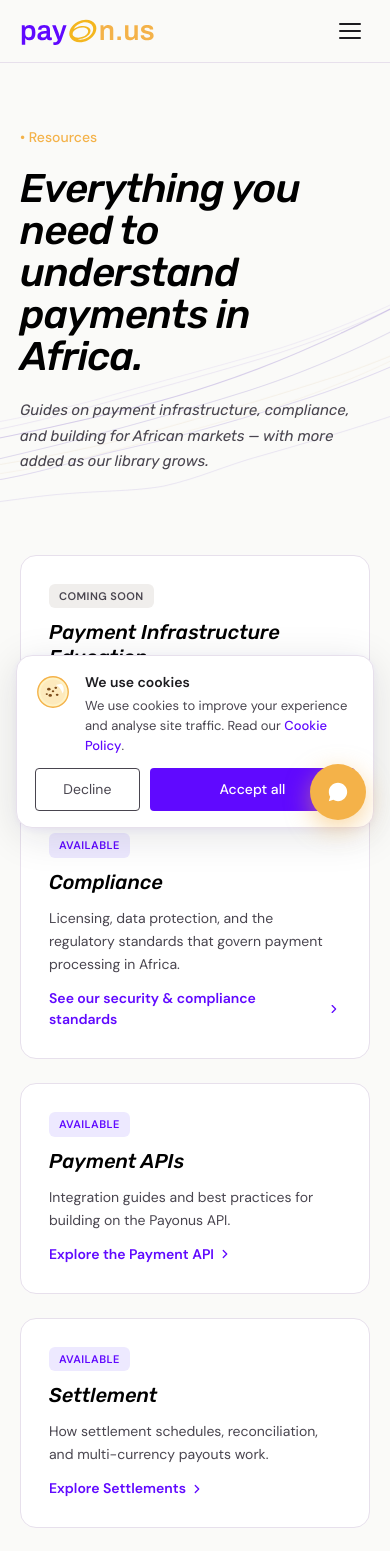
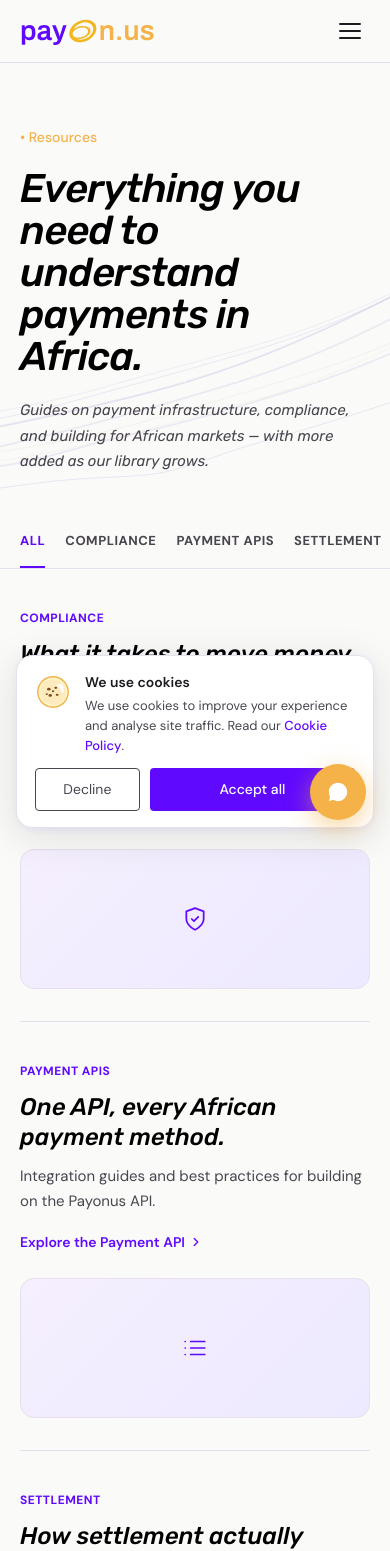
Before and after one commit to TommmyAyandele/payonus, a Next.js app: page /resources in a window 390 px wide. Shown: the top 1551 px of the page. Built offline with nearby package versions, Linux system fonts and the light colour scheme.

Commit message:
Replace emoji icons and redesign Resources page
- Swap Industries dropdown emoji for custom line icons matching the
  site's existing stroke-icon style (no new dependency)
- Rebuild /resources as a category tab bar + editorial list layout
  (Paystack blog-style) instead of a card grid

```diff
--- a/app/Navbar.tsx
+++ b/app/Navbar.tsx
@@ -24,14 +24,74 @@
   { title: "Analytics & Reporting", desc: "Insights that drive decisions",      icon: "/icons/icon-analytics.svg",   href: "/analytics"    },
 ];
 
+const industryIconProps = { width: 22, height: 22, viewBox: "0 0 24 24", fill: "none" as const };
+
 export const INDUSTRIES = [
-  { title: "Gaming",        desc: "Payments built for players",         emoji: "🎮", href: "/industries/gaming"        },
-  { title: "Forex",         desc: "FX rails traders trust",             emoji: "💱", href: "/industries/forex"         },
-  { title: "Fintech",       desc: "Rails for lenders, PSSPs & remittance", emoji: "💳", href: "/industries/fintech"    },
-  { title: "E-commerce",    desc: "Every checkout, every method",       emoji: "🛍️", href: "/industries/ecommerce"     },
-  { title: "Ride-hailing & Logistics", desc: "Driver payouts, on the move", emoji: "🚗", href: "/industries/logistics" },
-  { title: "Aviation",      desc: "High-value payments, zero friction", emoji: "✈️", href: "/industries/aviation"      },
-  { title: "Manufacturing", desc: "B2B payments for supply chains",     emoji: "🏭", href: "/industries/manufacturing"  },
+  {
+    title: "Gaming", desc: "Payments built for players", href: "/industries/gaming",
+    icon: (
+      <svg {...industryIconProps}>
+        <rect x="2" y="8" width="20" height="9" rx="4" stroke={T.primary} strokeWidth="1.6"/>
+        <path d="M7 10.5v3M5.5 12h3" stroke={T.primary} strokeWidth="1.6" strokeLinecap="round"/>
+        <circle cx="15.5" cy="11" r="0.9" fill={T.primary}/>
+        <circle cx="17.5" cy="13" r="0.9" fill={T.primary}/>
+      </svg>
+    ),
+  },
+  {
+    title: "Forex", desc: "FX rails traders trust", href: "/industries/forex",
+    icon: (
+      <svg {...industryIconProps}>
+        <path d="M4 8h13M13 5l4 3-4 3" stroke={T.primary} strokeWidth="1.6" strokeLinecap="round" strokeLinejoin="round"/>
+        <path d="M20 16H7M11 13l-4 3 4 3" stroke={T.primary} strokeWidth="1.6" strokeLinecap="round" strokeLinejoin="round"/>
+      </svg>
+    ),
+  },
+  {
+    title: "Fintech", desc: "Rails for lenders, PSSPs & remittance", href: "/industries/fintech",
+    icon: (
+      <svg {...industryIconProps}>
+        <path d="M13 2L3 14h9l-1 8 10-12h-9l1-8z" stroke={T.primary} strokeWidth="1.6" strokeLinecap="round" strokeLinejoin="round"/>
+      </svg>
+    ),
+  },
+  {
+    title: "E-commerce", desc: "Every checkout, every method", href: "/industries/ecommerce",
+    icon: (
+      <svg {...industryIconProps}>
+        <path d="M6 8h12l-1.2 11.2a2 2 0 01-2 1.8H9.2a2 2 0 01-2-1.8L6 8z" stroke={T.primary} strokeWidth="1.6" strokeLinecap="round" strokeLinejoin="round"/>
+        <path d="M9 8V6a3 3 0 016 0v2" stroke={T.primary} strokeWidth="1.6" strokeLinecap="round"/>
+      </svg>
+    ),
+  },
+  {
+    title: "Ride-hailing & Logistics", desc: "Driver payouts, on the move", href: "/industries/logistics",
+    icon: (
+      <svg {...industryIconProps}>
+        <path d="M5 11l1.5-4.5A2 2 0 018.4 5h7.2a2 2 0 011.9 1.5L19 11" stroke={T.primary} strokeWidth="1.6" strokeLinecap="round" strokeLinejoin="round"/>
+        <rect x="3" y="11" width="18" height="6" rx="2" stroke={T.primary} strokeWidth="1.6"/>
+        <circle cx="7.5" cy="17.5" r="1.4" stroke={T.primary} strokeWidth="1.6"/>
+        <circle cx="16.5" cy="17.5" r="1.4" stroke={T.primary} strokeWidth="1.6"/>
+      </svg>
+    ),
+  },
+  {
+    title: "Aviation", desc: "High-value payments, zero friction", href: "/industries/aviation",
+    icon: (
+      <svg {...industryIconProps}>
+        <path d="M22 12l-8-3V4.5a1.5 1.5 0 00-3 0V9l-8 3v2l8-2.5V17l-2.5 1.8V20l4-1 4 1v-1.2L14 17v-5.5l8 2.5v-2z" stroke={T.primary} strokeWidth="1.3" strokeLinecap="round" strokeLinejoin="round"/>
+      </svg>
+    ),
+  },
+  {
+    title: "Manufacturing", desc: "B2B payments for supply chains", href: "/industries/manufacturing",
+    icon: (
+      <svg {...industryIconProps}>
+        <path d="M3 21V10l5 3V10l5 3V8l6 4v9H3z" stroke={T.primary} strokeWidth="1.6" strokeLinecap="round" strokeLinejoin="round"/>
+        <path d="M7 21v-4M12 21v-4M17 21v-4" stroke={T.primary} strokeWidth="1.6" strokeLinecap="round"/>
+      </svg>
+    ),
+  },
 ];
 
 export function Logo({ height = 30 }: { height?: number }) {
@@ -252,9 +312,8 @@
                           display:"flex", alignItems:"center", justifyContent:"center",
                           boxShadow:"0 2px 8px rgba(96,9,255,0.10)",
                           border:"1px solid #EDE9FF",
-                          fontSize:22,
                         }}>
-                          {ind.emoji}
+                          {ind.icon}
                         </div>
                         <div>
                           <div style={{ fontFamily:"DM Sans, sans-serif", fontWeight:600, fontSize:14, color:T.dark, marginBottom:2 }}>{ind.title}</div>
@@ -408,8 +467,8 @@
                   onMouseEnter={e => (e.currentTarget.style.background = "#F5EFF7")}
                   onMouseLeave={e => (e.currentTarget.style.background = "transparent")}
                 >
-                  <div style={{ width:45, height:45, borderRadius:10, background:T.white, border:"1px solid #EDE9FF", display:"flex", alignItems:"center", justifyContent:"center", fontSize:24, flexShrink:0 }}>
-                    {ind.emoji}
+                  <div style={{ width:45, height:45, borderRadius:10, background:T.white, border:"1px solid #EDE9FF", display:"flex", alignItems:"center", justifyContent:"center", flexShrink:0 }}>
+                    {ind.icon}
                   </div>
                   <div>
                     <div style={{ fontFamily:"DM Sans, sans-serif", fontWeight:600, fontSize:15, color:T.dark, marginBottom:3 }}>{ind.title}</div>
--- a/app/resources/page.tsx
+++ b/app/resources/page.tsx
@@ -20,64 +20,87 @@
   }, []);
 }
 
-interface Category {
-  title: string;
+interface Entry {
+  category: string;
+  headline: string;
   desc: string;
   href?: string;
-  linkLabel?: string;
+  cta?: string;
+  icon: React.ReactNode;
 }
 
-const CATEGORIES: Category[] = [
+const iconProps = { width: 26, height: 26, viewBox: "0 0 24 24", fill: "none" as const };
+
+const ENTRIES: Entry[] = [
   {
-    title: "Payment Infrastructure Education",
-    desc: "How payment rails, settlement cycles, and cross-border processing work across African markets.",
+    category: "Compliance",
+    headline: "What it takes to move money legally across Africa.",
+    desc: "Licensing, data protection, and the regulatory standards that govern payment processing in Africa.",
+    href: "/security",
+    cta: "See our security & compliance standards",
+    icon: <svg {...iconProps}><path d="M12 22s8-4 8-10V5l-8-3-8 3v7c0 6 8 10 8 10z" stroke={T.primary} strokeWidth="1.6" strokeLinecap="round" strokeLinejoin="round"/><path d="M9 12l2 2 4-4" stroke={T.primary} strokeWidth="1.6" strokeLinecap="round" strokeLinejoin="round"/></svg>,
   },
   {
-    title: "Compliance",
-    desc: "Licensing, data protection, and the regulatory standards that govern payment processing in Africa.",
-    href: "/security",
-    linkLabel: "See our security & compliance standards",
+    category: "Payment APIs",
+    headline: "One API, every African payment method.",
+    desc: "Integration guides and best practices for building on the Payonus API.",
+    href: "/payment-api",
+    cta: "Explore the Payment API",
+    icon: <svg {...iconProps}><path d="M8 6h13M8 12h13M8 18h13M3 6h.01M3 12h.01M3 18h.01" stroke={T.primary} strokeWidth="1.6" strokeLinecap="round" strokeLinejoin="round"/></svg>,
   },
   {
-    title: "Payment APIs",
-    desc: "Integration guides and best practices for building on the Payonus API.",
-    href: "/payment-api",
-    linkLabel: "Explore the Payment API",
+    category: "Settlement",
+    headline: "How settlement actually works across 8 markets.",
+    desc: "How settlement schedules, reconciliation, and multi-currency payouts work.",
+    href: "/settlements",
+    cta: "Explore Settlements",
+    icon: <svg {...iconProps}><circle cx="12" cy="12" r="9" stroke={T.primary} strokeWidth="1.6"/><path d="M12 7v5l3 3" stroke={T.primary} strokeWidth="1.6" strokeLinecap="round" strokeLinejoin="round"/></svg>,
   },
   {
-    title: "Settlement",
-    desc: "How settlement schedules, reconciliation, and multi-currency payouts work.",
-    href: "/settlements",
-    linkLabel: "Explore Settlements",
+    category: "Fraud Prevention",
+    headline: "Spotting risk before it becomes a chargeback.",
+    desc: "Risk signals, chargeback handling, and how merchants can reduce fraud exposure.",
+    href: "/analytics",
+    cta: "See fraud & risk signals",
+    icon: <svg {...iconProps}><path d="M18 8A6 6 0 006 8c0 7-3 9-3 9h18s-3-2-3-9M13.73 21a2 2 0 01-3.46 0" stroke={T.primary} strokeWidth="1.6" strokeLinecap="round" strokeLinejoin="round"/></svg>,
   },
   {
-    title: "Fraud Prevention",
-    desc: "Risk signals, chargeback handling, and how merchants can reduce fraud exposure.",
-    href: "/analytics",
-    linkLabel: "See fraud & risk signals",
+    category: "Gaming Payments",
+    headline: "Payment rails built for the speed of play.",
+    desc: "Payment infrastructure for in-game purchases, creator payouts, and tournament prizes.",
+    href: "/industries/gaming",
+    cta: "Explore Gaming",
+    icon: <svg {...iconProps}><rect x="2" y="8" width="20" height="9" rx="4" stroke={T.primary} strokeWidth="1.6"/><path d="M7 10.5v3M5.5 12h3" stroke={T.primary} strokeWidth="1.6" strokeLinecap="round"/><circle cx="15.5" cy="11" r="0.9" fill={T.primary}/><circle cx="17.5" cy="13" r="0.9" fill={T.primary}/></svg>,
   },
   {
-    title: "Gaming Payments",
-    desc: "Payment infrastructure for in-game purchases, creator payouts, and tournament prizes.",
-    href: "/industries/gaming",
-    linkLabel: "Explore Gaming",
+    category: "Forex Payments",
+    headline: "CBN-compliant rails for FX brokers and trading platforms.",
+    desc: "CBN-compliant payment rails for FX brokers and trading platforms.",
+    href: "/industries/forex",
+    cta: "Explore Forex",
+    icon: <svg {...iconProps}><path d="M4 8h13M13 5l4 3-4 3" stroke={T.primary} strokeWidth="1.6" strokeLinecap="round" strokeLinejoin="round"/><path d="M20 16H7M11 13l-4 3 4 3" stroke={T.primary} strokeWidth="1.6" strokeLinecap="round" strokeLinejoin="round"/></svg>,
   },
   {
-    title: "Forex Payments",
-    desc: "CBN-compliant payment rails for FX brokers and trading platforms.",
-    href: "/industries/forex",
-    linkLabel: "Explore Forex",
+    category: "Payment Infrastructure",
+    headline: "How payment rails, settlement cycles, and cross-border processing actually work.",
+    desc: "How payment rails, settlement cycles, and cross-border processing work across African markets.",
+    icon: <svg {...iconProps}><circle cx="6" cy="6" r="2.5" stroke={T.primary} strokeWidth="1.6"/><circle cx="18" cy="6" r="2.5" stroke={T.primary} strokeWidth="1.6"/><circle cx="12" cy="18" r="2.5" stroke={T.primary} strokeWidth="1.6"/><path d="M8.5 6h7M13.5 16.5l4-9M10.5 16.5l-4-9" stroke={T.primary} strokeWidth="1.6" strokeLinecap="round"/></svg>,
   },
   {
-    title: "Enterprise Payment Operations",
-    desc: "Running payment operations at scale — reconciliation, reporting, and multi-team access.",
+    category: "Enterprise Operations",
+    headline: "Running payment operations at scale.",
+    desc: "Reconciliation, reporting, and multi-team access for enterprise payment operations.",
+    icon: <svg {...iconProps}><path d="M3 21V10l5 3V10l5 3V8l6 4v9H3z" stroke={T.primary} strokeWidth="1.6" strokeLinecap="round" strokeLinejoin="round"/><path d="M7 21v-4M12 21v-4M17 21v-4" stroke={T.primary} strokeWidth="1.6" strokeLinecap="round"/></svg>,
   },
 ];
+
+const TABS = ["All", ...ENTRIES.map(e => e.category)];
 
 export default function ResourcesPage() {
   useScrollReveal();
   const { isMobile, isTablet } = useBreakpoint();
   const [scrolled, setScrolled] = React.useState(false);
+  const [activeTab, setActiveTab] = React.useState("All");
   const hPad = isMobile ? 20 : isTablet ? 48 : 80;
 
   React.useEffect(() => {
@@ -86,11 +109,13 @@
     return () => window.removeEventListener("scroll", onScroll);
   }, []);
 
+  const visible = activeTab === "All" ? ENTRIES : ENTRIES.filter(e => e.category === activeTab);
+
   return (
     <div style={{ display: "flex", flexDirection: "column", minHeight: "100vh", background: T.bg }}>
       <Navbar scrolled={scrolled} />
 
-      <section style={{ position: "relative", width: "100%", background: T.bg, overflow: "hidden", padding: isMobile ? "64px 0 56px" : "88px 0 72px" }}>
+      <section style={{ position: "relative", width: "100%", background: T.bg, overflow: "hidden", padding: isMobile ? "64px 0 40px" : "88px 0 48px" }}>
         <HeroBg />
         <div style={{ position: "relative", zIndex: 1, maxWidth: 1440, margin: "0 auto", padding: `0 ${hPad}px` }}>
           <span className="fade-up" style={{ display: "block", marginBottom: isMobile ? 20 : 28, fontFamily: "DM Sans, sans-serif", fontWeight: 500, fontSize: 14, color: T.orange }}>
@@ -114,41 +139,76 @@
         </div>
       </section>
 
-      <section style={{ width: "100%", background: T.bg, padding: `${isMobile ? 24 : 40}px 0 ${isMobile ? 64 : 96}px` }}>
+      {/* Category tabs */}
+      <div style={{ width: "100%", background: T.bg, borderBottom: `1px solid ${T.borderLight}`, position: "sticky", top: 0, zIndex: 5 }}>
         <div style={{
           maxWidth: 1440, margin: "0 auto", padding: `0 ${hPad}px`,
+          display: "flex", gap: isMobile ? 20 : 32, overflowX: "auto",
+        }}>
+          {TABS.map(tab => (
+            <button
+              key={tab}
+              onClick={() => setActiveTab(tab)}
+              style={{
+                background: "none", border: "none", cursor: "pointer",
+                padding: "16px 0", whiteSpace: "nowrap",
+                fontFamily: "DM Sans, sans-serif", fontWeight: 700, fontSize: 13, letterSpacing: "0.04em", textTransform: "uppercase",
+                color: activeTab === tab ? T.primary : T.muted,
+                borderBottom: `2px solid ${activeTab === tab ? T.primary : "transparent"}`,
+              }}
+            >
+              {tab}
+            </button>
+          ))}
+        </div>
+      </div>
+
+      {/* Entries */}
+      <section style={{ width: "100%", background: T.bg, padding: `${isMobile ? 40 : 56}px 0 ${isMobile ? 64 : 96}px` }}>
+        <div style={{ maxWidth: 1120, margin: "0 auto", padding: `0 ${hPad}px`, display: "flex", flexDirection: "column", gap: isMobile ? 40 : 56 }}>
+          {visible.map(entry => (
+            <div key={entry.headline} className="fade-up" style={{
               display: "grid",
-          gridTemplateColumns: isMobile ? "1fr" : isTablet ? "1fr 1fr" : "1fr 1fr 1fr",
-          gap: 24,
+              gridTemplateColumns: isMobile ? "1fr" : "1fr 280px",
+              gap: isMobile ? 24 : 40,
+              alignItems: "center",
+              paddingBottom: isMobile ? 32 : 48,
+              borderBottom: `1px solid ${T.borderLight}`,
             }}>
-          {CATEGORIES.map(cat => (
-            <div key={cat.title} className="fade-up" style={{
-              background: T.white, border: `1px solid ${T.borderLight}`, borderRadius: 16,
-              padding: 28, display: "flex", flexDirection: "column", gap: 12,
-            }}>
-              <span style={{
-                alignSelf: "flex-start",
-                fontFamily: "DM Sans, sans-serif", fontWeight: 600, fontSize: 11, letterSpacing: "0.04em", textTransform: "uppercase",
-                color: cat.href ? T.primary : T.muted,
-                background: cat.href ? "#EDE9FF" : "#F0EEEC",
-                borderRadius: 6, padding: "4px 10px",
-              }}>
-                {cat.href ? "Available" : "Coming soon"}
+              <div>
+                <div style={{ display: "flex", alignItems: "center", gap: 8, marginBottom: 12 }}>
+                  <span style={{ fontFamily: "DM Sans, sans-serif", fontWeight: 700, fontSize: 12, letterSpacing: "0.04em", textTransform: "uppercase", color: T.primary }}>
+                    {entry.category}
                   </span>
-              <h2 style={{ margin: 0, fontFamily: "Rubik, sans-serif", fontStyle: "italic", fontWeight: 500, fontSize: 20, lineHeight: 1.25, color: T.headingBlack }}>
-                {cat.title}
+                  {!entry.href && (
+                    <span style={{ fontFamily: "DM Sans, sans-serif", fontWeight: 600, fontSize: 11, color: T.muted, background: "#F0EEEC", borderRadius: 6, padding: "2px 8px" }}>
+                      Coming soon
+                    </span>
+                  )}
+                </div>
+                <h2 style={{ margin: "0 0 12px", fontFamily: "Rubik, sans-serif", fontStyle: "italic", fontWeight: 500, fontSize: isMobile ? 24 : 28, lineHeight: 1.25, color: T.headingBlack, maxWidth: 560 }}>
+                  {entry.headline}
                 </h2>
-              <p style={{ margin: 0, flex: 1, fontFamily: "DM Sans, sans-serif", fontWeight: 400, fontSize: 14, lineHeight: 1.65, color: T.muted }}>
-                {cat.desc}
+                <p style={{ margin: entry.href ? "0 0 16px" : 0, fontFamily: "DM Sans, sans-serif", fontWeight: 400, fontSize: 15, lineHeight: 1.65, color: T.muted, maxWidth: 520 }}>
+                  {entry.desc}
                 </p>
-              {cat.href && (
-                <a href={cat.href} style={{ display: "inline-flex", alignItems: "center", gap: 4, fontFamily: "DM Sans, sans-serif", fontWeight: 600, fontSize: 14, color: T.primary, textDecoration: "none" }}>
-                  {cat.linkLabel}
+                {entry.href && (
+                  <a href={entry.href} style={{ display: "inline-flex", alignItems: "center", gap: 4, fontFamily: "DM Sans, sans-serif", fontWeight: 600, fontSize: 14, color: T.primary, textDecoration: "none" }}>
+                    {entry.cta}
                     <svg width="14" height="14" viewBox="0 0 24 24" fill="none">
                       <path d="M9 18l6-6-6-6" stroke={T.primary} strokeWidth="2.2" strokeLinecap="round" strokeLinejoin="round" />
                     </svg>
                   </a>
                 )}
+              </div>
+              <div style={{
+                width: "100%", height: isMobile ? 140 : 170, borderRadius: 14,
+                background: "linear-gradient(135deg, #F5EFFE 0%, #EDE9FF 100%)",
+                border: `1px solid ${T.borderLight}`,
+                display: "flex", alignItems: "center", justifyContent: "center",
+              }}>
+                {entry.icon}
+              </div>
             </div>
           ))}
         </div>
```
Lines whose indentation alone changed are shown as unchanged.
